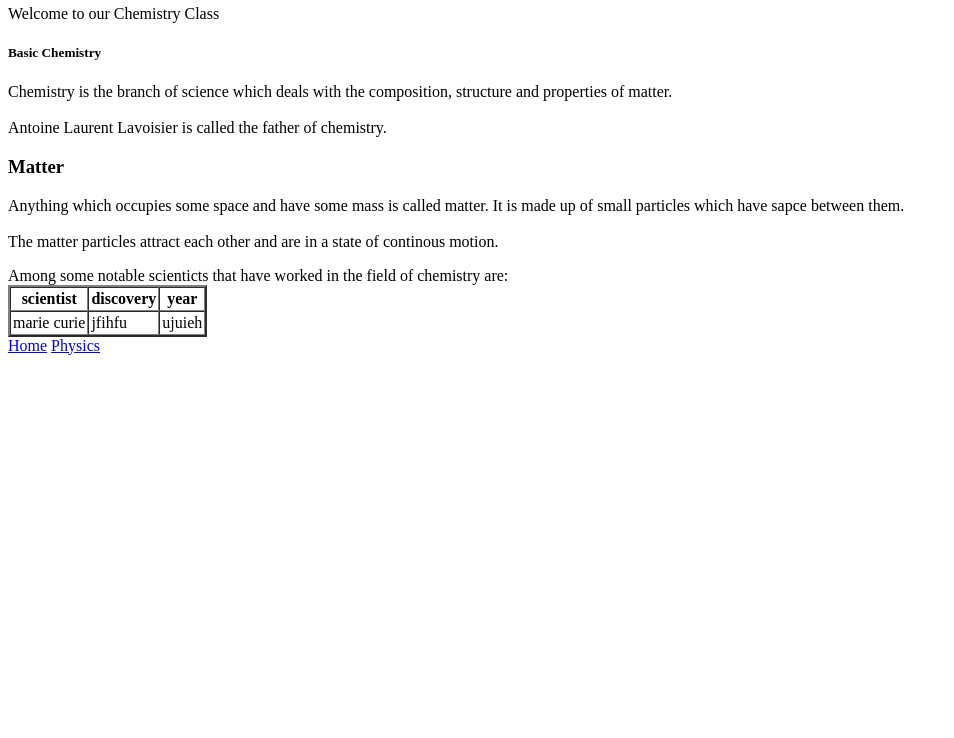
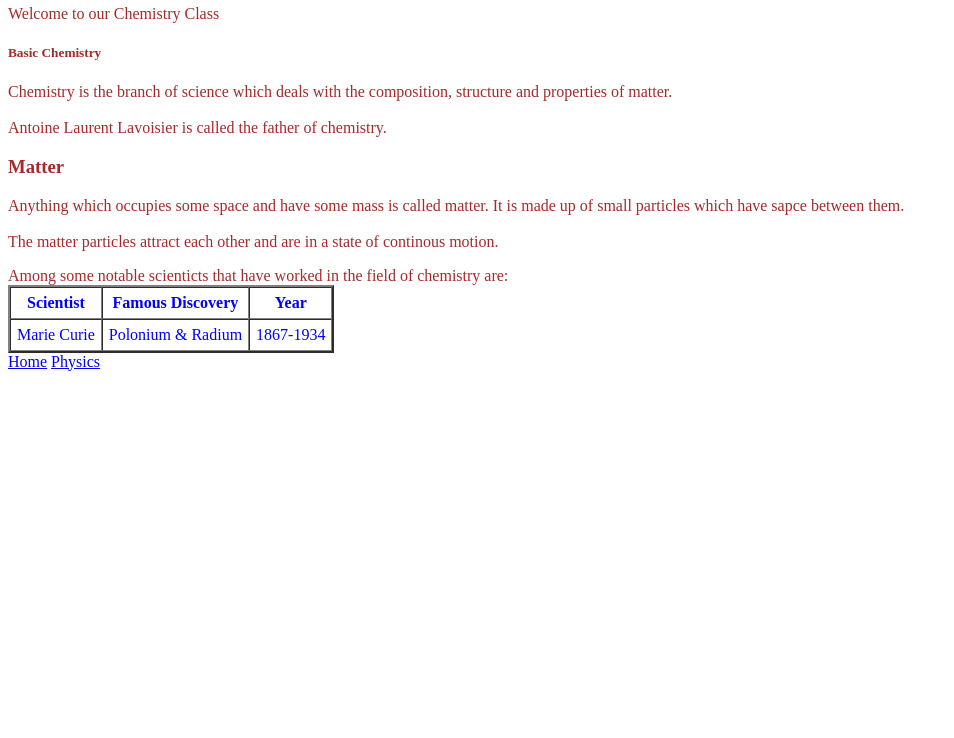
Before and after one commit to Hafatah/tayo, a plain HTML site: page Chemistry.html in a window 1280 px wide. Shown: the part 62-800 px from the top of the page, without its empty margins (0-954 px from the left). Drawn offline with Linux system fonts and the light colour scheme.

Commit message:
mazak file

```diff
--- a/Chemistry.html
+++ b/Chemistry.html
@@ -1,9 +1,9 @@
 <!Doctype html>
 <html>
     <head>
-        <title>My Practice</title>
+        <title>CHEMISTRY</title>
     </head>
-    <body>
+    <body style="color:brown">
         <h2>Chemistry</h2>
         <p>Welcome to our Chemistry Class</p>
         <h5>Basic Chemistry</h5>
@@ -11,16 +11,16 @@
         <h3>Matter</h3>
         <p>Anything which occupies some space and have some mass is called matter. It is made up of small particles which have sapce between them. <br><br>The matter particles attract each other and are in a state of continous motion.</p>
         Among some notable scienticts that have worked in the field of chemistry are:
-        <table border="2" cellpadding="2" cellspacing="0" color="red" >
+        <table border="2" cellpadding="6" cellspacing="0" style="color:blue" >
             <tr>
-                <th>scientist</th>
-                <th>discovery</th>
-                <th>year</th>
+                <th>Scientist</th>
+                <th>Famous Discovery</th>
+                <th>Year</th>
             </tr>
             <tr>
-                <td>marie curie</td>
-                <td>jfihfu</td>
-                <td>ujuieh</td>
+                <td>Marie Curie</td>
+                <td>Polonium & Radium</td>
+                <td>1867-1934</td>
             </td>
         </table>
         <a href="index.html">Home</a>
```
Also changed, not shown: Physics.html (+3 -3 lines), index.html (+2 -2 lines).
